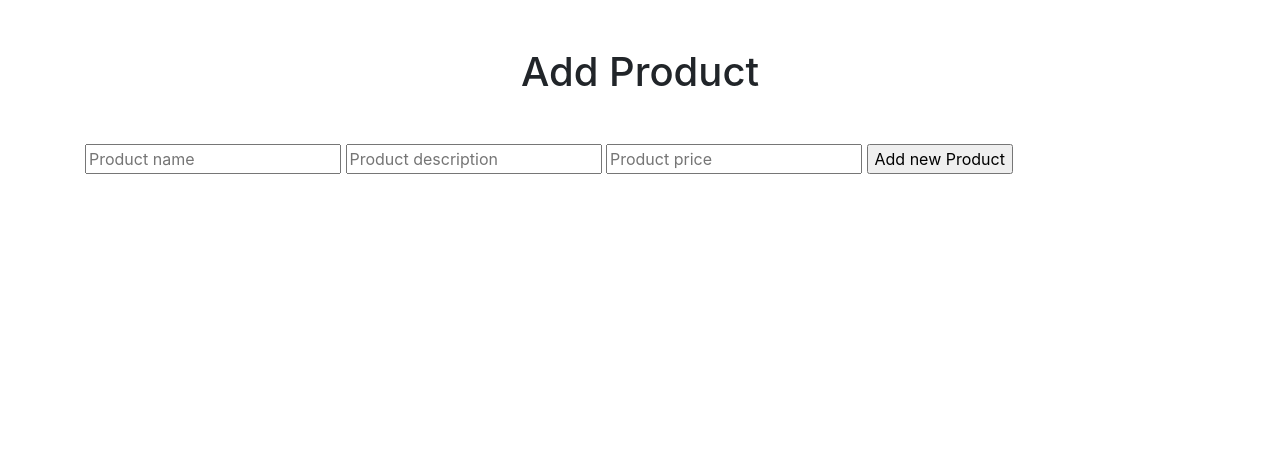
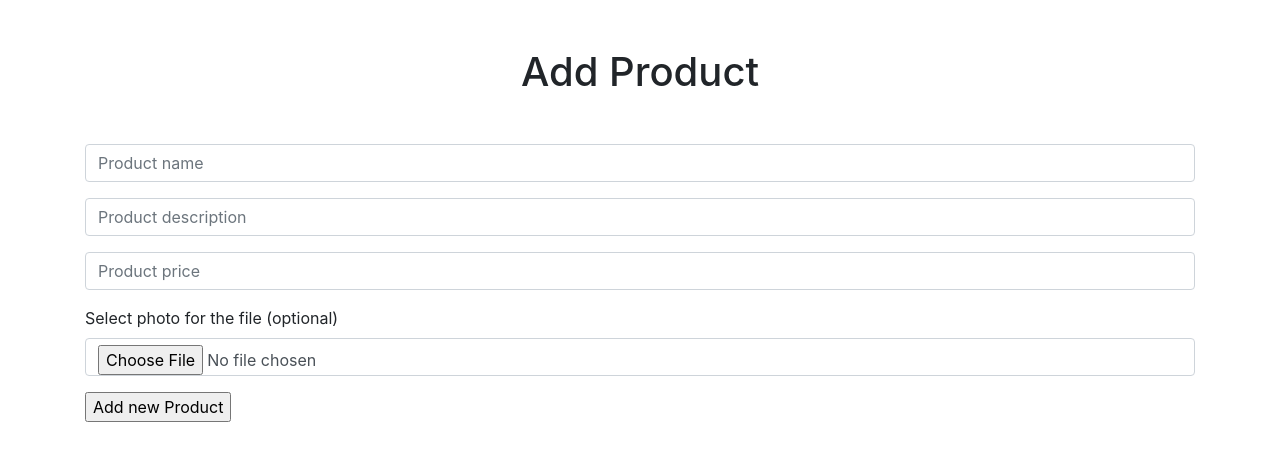
Before and after one commit to aknishevich/products-management-system, a PHP site: page /App/Views/AddProduct.php in a window 1280 px wide. Shown: the part 56-517 px from the top of the page. Run offline with PHP 8.4, Linux system fonts and the light colour scheme.

Commit message:
minor changes

```diff
--- a/App/Repository/AttributeValueRepository.php
+++ b/App/Repository/AttributeValueRepository.php
@@ -26,10 +26,9 @@ class AttributeValueRepository
             $this->attributesValue = $this->db->from('attributes')->select('*')->innerJoin('attributes_values ON attributes.id = attributes_values.parent');
         }
         foreach ($this->attributesValue as $value) {
-            if($attributeId !== null) {
+            if ($attributeId !== null) {
                 return $result[] = new AttributeValue($value['id'], $value['parent'], $value['name'], $value['value']);
-            }
-            else {
+            } else {
                 $result[] = new AttributeValue($value['id'], $value['parent'], $value['name'], $value['value']);
             }
         }
--- a/App/Views/AddProduct.php
+++ b/App/Views/AddProduct.php
@@ -21,9 +21,19 @@
 <div class="container">
     <h1 class="text-center my-5">Add Product</h1>
     <form action="/addProduct" method="post">
-        <input required type="text" name="productName" value="" placeholder="Product name">
-        <input required type="text" name="productDescription" placeholder="Product description">
-        <input required type="text" name="productPrice" placeholder="Product price">
+        <div class="form-group">
+            <input required type="text" class="form-control" name="productName" value="" placeholder="Product name">
+        </div>
+        <div class="form-group">
+            <input required type="text" class="form-control" name="productDescription" placeholder="Product description">
+        </div>
+        <div class="form-group">
+            <input required type="text" class="form-control" name="productPrice" placeholder="Product price">
+        </div>
+        <div class="form-group">
+            <label for="productFile">Select photo for the file (optional)</label>
+            <input type="file" class="form-control" id="productFile" name="productFile">
+        </div>
         <input type="submit" name="productAdd" value="Add new Product">
     </form>
 </div>
```
Also changed, not shown: App/Controllers/AjaxController.php (added, +9 -0 lines).
